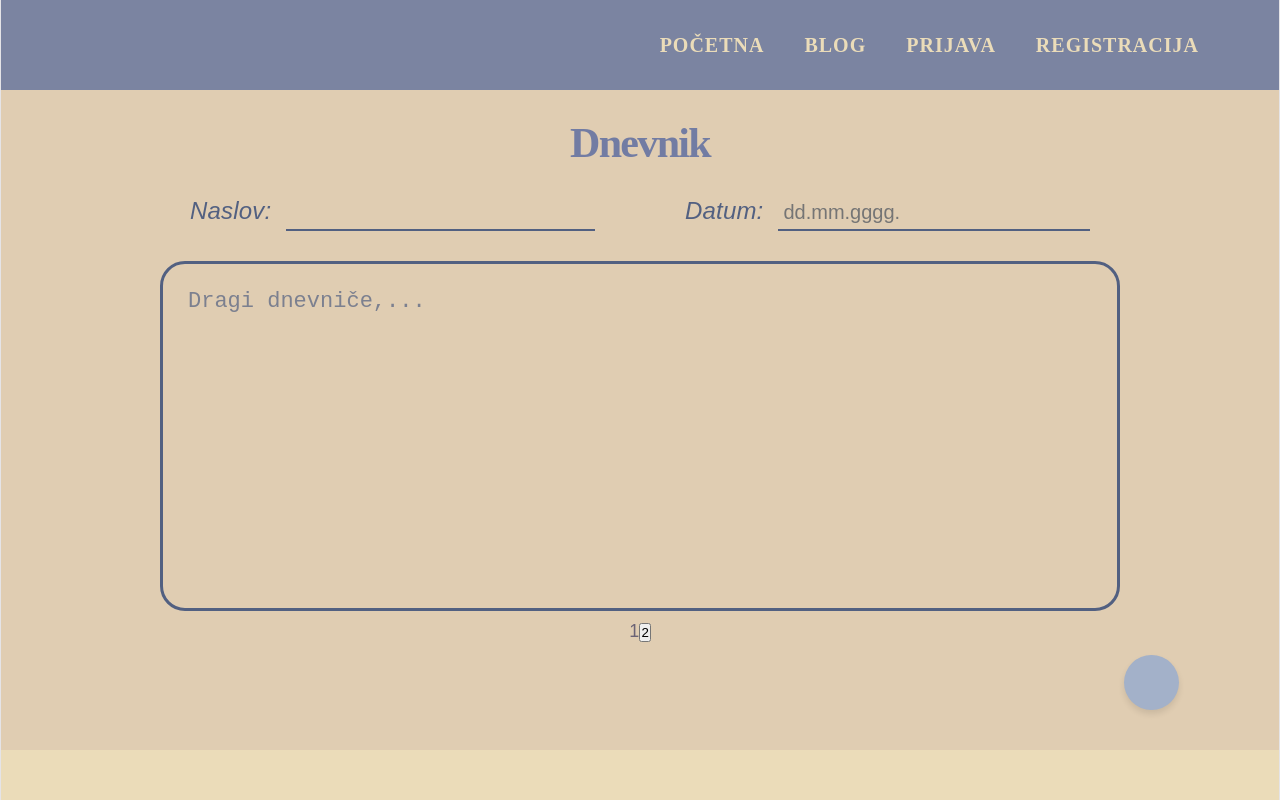
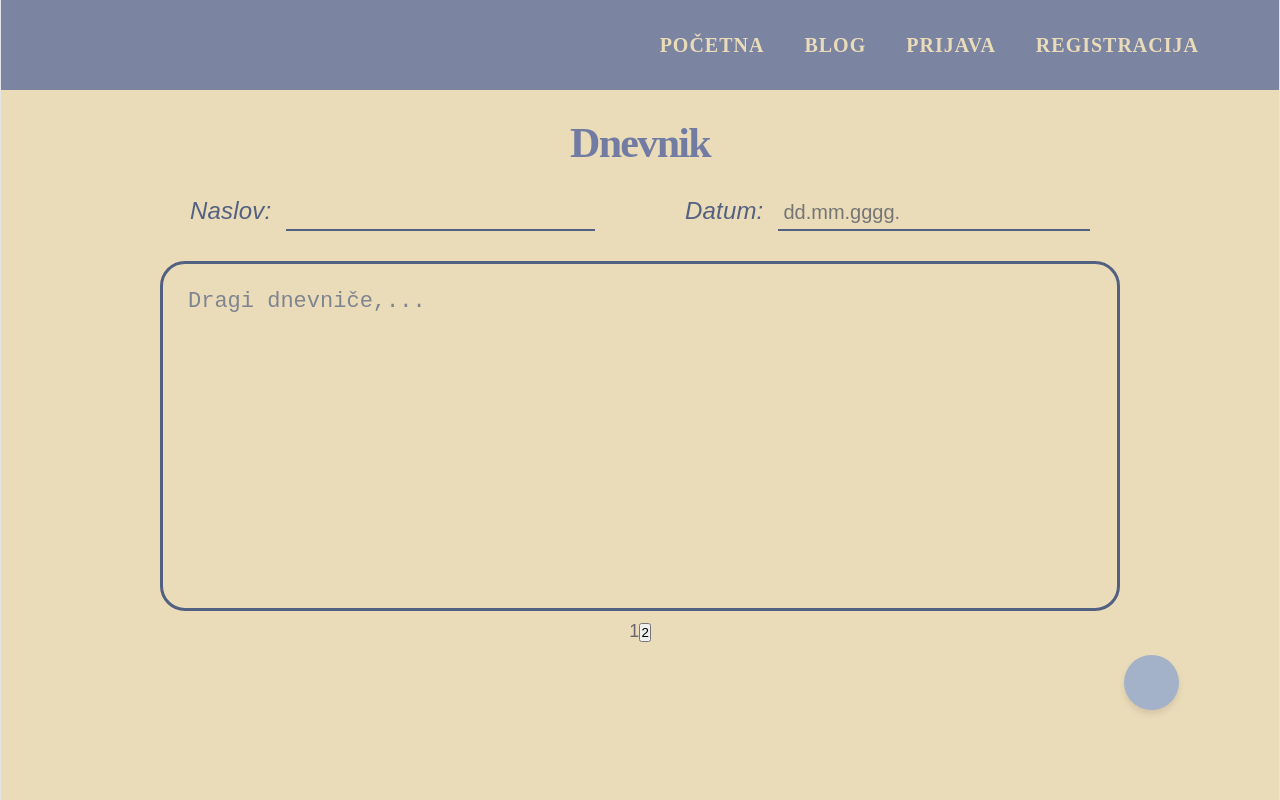
Before and after one commit to elab-development/klijentske-veb-tehnologije-i-skriptni-jezici-2025-26-2024-1051-dnevnik-za-mentalno-zdravlje, a React (Vite) app: page /dnevnik in a window 1280 px wide. Shown: the top 800 px of the page. Built offline with nearby package versions, Linux system fonts and the light colour scheme.

Commit message:
Finalna promena

```diff
--- a/src/screens/Dnevnik/style.css
+++ b/src/screens/Dnevnik/style.css
@@ -1,5 +1,5 @@
 .stranica {
-  background-color: #e0cdb2;
+  background-color: #ebdcb9;
   min-height: calc(100vh - 140px);
   padding: 40px 100px;
   display: flex;
```
